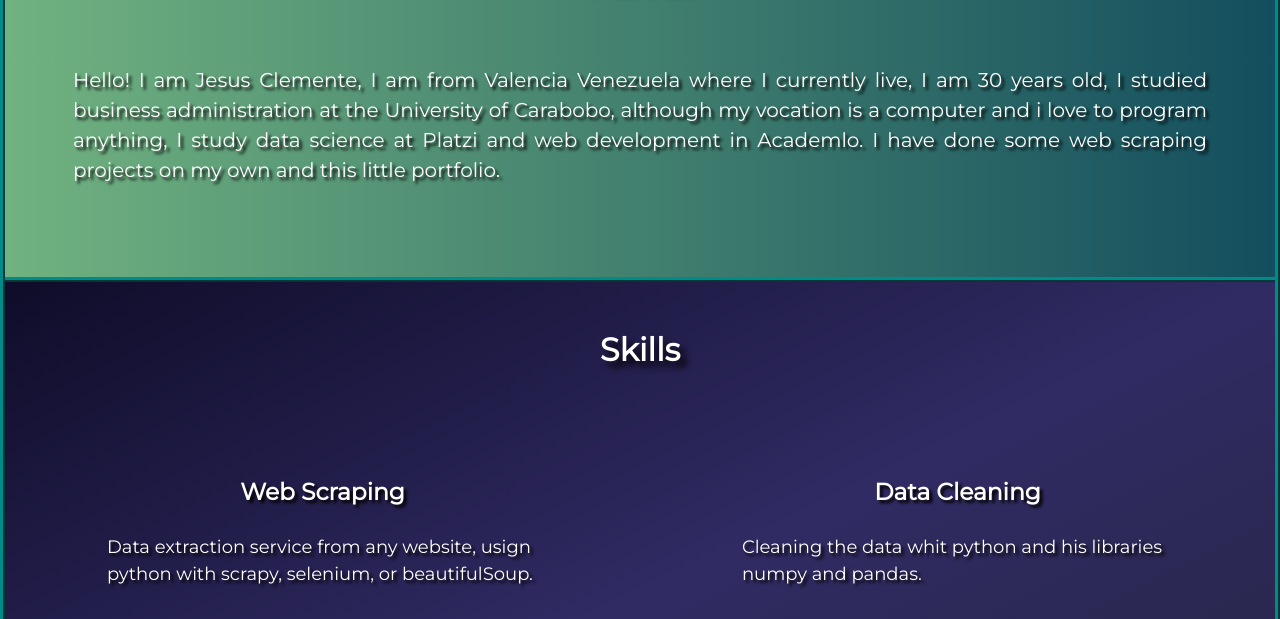
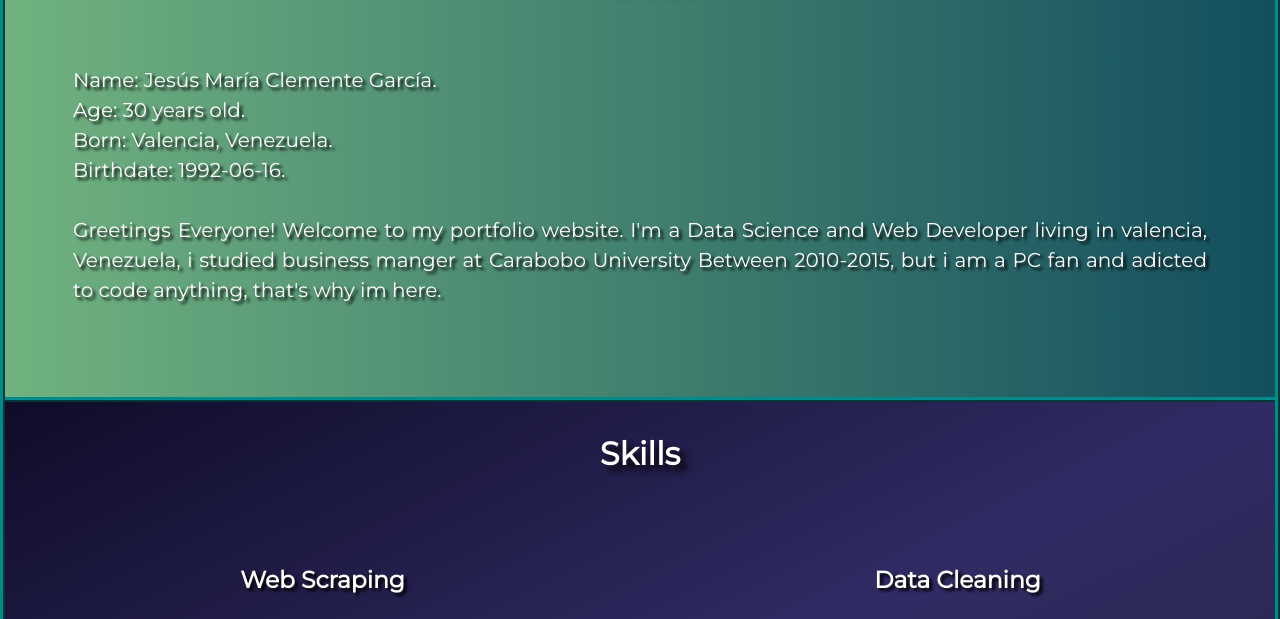
Before and after one commit to jcdev92/portafolio-JCDEV, a plain HTML site: page index.html in a window 1280 px wide. Shown: the part 700-1319 px from the top of the page. Drawn offline with nearby package versions, Linux system fonts and the light colour scheme.

Commit message:
JCDEV Portfolio Beta 0.6

```diff
--- a/assets/css/style.css
+++ b/assets/css/style.css
@@ -64,6 +64,10 @@ img {
   margin-bottom: 1rem;
 }
 
+.hero__img-container img:hover {
+  box-shadow: 0px 0px 0px 0px rgba(0, 0, 0, 0.3);
+}
+
 .hero__img-container img {
   width: 100%;
   height: 100%;
@@ -73,12 +77,11 @@ img {
   margin-top: 1rem;
 }
 
+
 .hero__info {
   text-align: center;
   width: 450px;
 }
-
-
 
 .hero,
 .wrapper {
@@ -92,7 +95,6 @@ img {
 .hero {
   border-bottom: 5px ridge darkcyan;
 }
-
 
 
 .about__title,
@@ -172,8 +174,7 @@ img {
   margin-top: 0rem;
   font-size: 2rem;
   text-align: center;
-  padding-top: 3rem;
-  padding-bottom: 1rem;
+  padding-top: 2rem;
 }
 
 .skills__container {
@@ -181,6 +182,7 @@ img {
   grid-template-columns: repeat(2, 1fr);
   grid-template-rows: 20vw 20vw;
   height: 100%;
+  margin-bottom: 2rem;
 }
 
 .skill-item {
@@ -210,10 +212,11 @@ img {
 
 .skill-item span {
   font-size: clamp(12px, 3.5vw, 18px);
-  text-align: start;
+  text-align: justify;
   color: #fff;
   width: 80%;
-  height: 40%;
+  height: 70%;
+  margin: 0;
 }
 
 .Contact {
--- a/index.html
+++ b/index.html
@@ -29,7 +29,9 @@
     </div>
     <div class="hero__container">
       <div class="hero__img-container">
-        <img src="https://media-exp2.licdn.com/dms/image/C5603AQGsLYJ2rOV5FQ/profile-displayphoto-shrink_800_800/0/1529948153231?e=1661990400&v=beta&t=3TBPcPuh5zTMQzoj58fL4xpgpgfDYO453WfGkHAFne4" alt="imagen de perfil">
+        <a href="./assets/Profile.pdf" target="_blank">
+          <img src="https://media-exp2.licdn.com/dms/image/C5603AQGsLYJ2rOV5FQ/profile-displayphoto-shrink_800_800/0/1529948153231?e=1661990400&v=beta&t=3TBPcPuh5zTMQzoj58fL4xpgpgfDYO453WfGkHAFne4" alt="imagen de perfil">
+        </a>
       </div>
       <div class="hero__info">
         <h1 class="hero__title">Jesus Clemente Developer</h1>
@@ -46,7 +48,18 @@
   <main class="wrapper">
     <section class="about" id="about">
       <h2 class="about__title">About</h2>
-      <p class="about__text">Hello! I am Jesus Clemente, I am from Valencia Venezuela where I currently live, I am 30 years old, I studied business administration at the University of Carabobo, although my vocation is a computer and i love to program anything, I study data science at Platzi and web development in Academlo. I have done some web scraping projects on my own and this little portfolio.</p>
+      <p class="about__text">
+        Name: Jesús María Clemente García.
+        <br>
+        Age: 30 years old.
+        <br>
+        Born: Valencia, Venezuela.
+        <br>
+        Birthdate: 1992-06-16.
+        <br>
+        <br>
+        Greetings Everyone! Welcome to my portfolio website. I'm a Data Science and Web Developer living in valencia, Venezuela, i studied business manger at Carabobo University Between 2010-2015, but i am a PC fan and adicted to code anything, that's why im here.
+      </p>
     </section>
 
     <section class="skills" id="skills">
@@ -55,7 +68,7 @@
         <div class="skill-item">
           <h3>Web Scraping</h3>
           <span>
-          Data extraction service from any website, usign python with scrapy, selenium, or beautifulSoup.</span>
+          Data extraction service from any website, using python with scrapy, selenium, or beautifulSoup.</span>
           </span>
         </div>
         <div class="skill-item">
```
Also changed, not shown: 1 other file.
